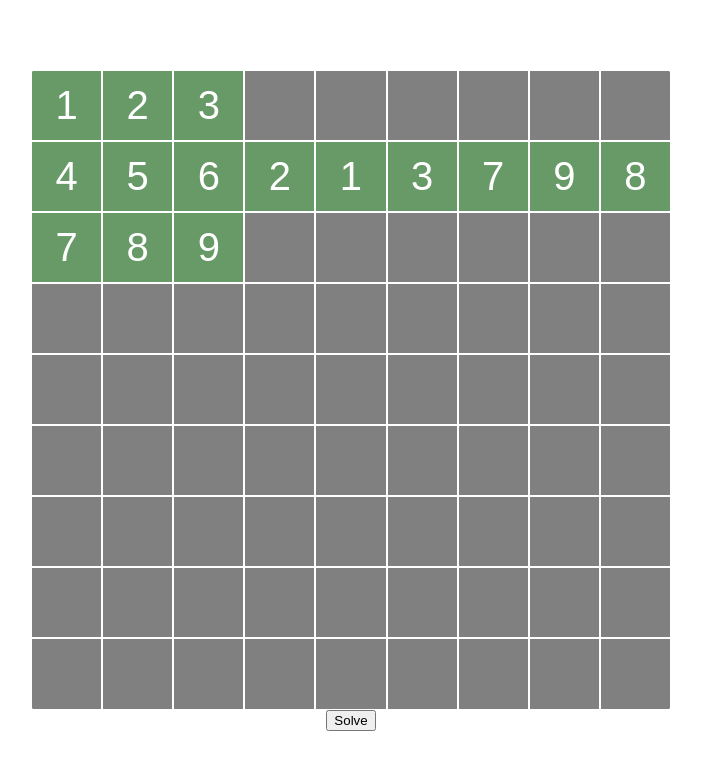
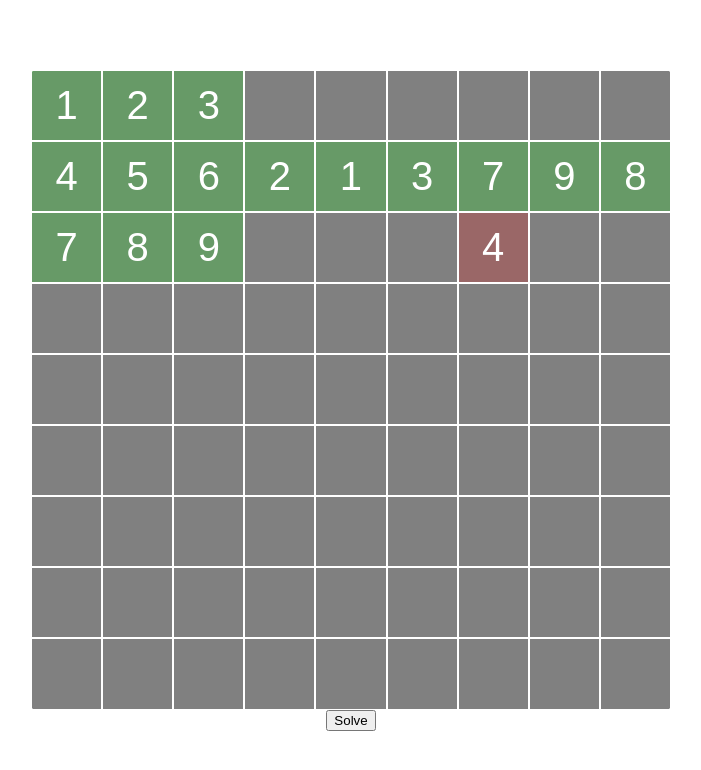
Before and after one commit to NilsRamstoeck/Sudoku, a website built with Vite: page index.html in a window 1280 px wide. Shown: the whole page, without its empty margins (289-990 px from the left). Built offline with nearby package versions, Linux system fonts and the light colour scheme.

Commit message:
Implemented checkSolvable

```diff
--- a/src/Solver.ts
+++ b/src/Solver.ts
@@ -8,28 +8,76 @@ export class Solver {
     }
 
     async solve(step = 0) {
-        this.checkSolvable();
+        if (!this.checkSolvable()) return false;
         const wfc = this.wfc();
-        let state:ReturnType<typeof wfc.next>;
-        do{
+        let state: ReturnType<typeof wfc.next>;
+        do {
             state = wfc.next();
             const animation = new Promise<void>(resolve => setTimeout(_ => resolve(), step));
             if (step > 0) await animation;
-        }while(!state.done);
-        if(!state.value){
-            alert('Unsolvable!');
-        }
+        } while (!state.done);
+        return true;
     }
 
-    checkSolvable(){
+    checkSolvable() {
         //if in one row, column or square the amount of options is smaller than the fields that share them
         //a sudoku is not solvable
         const cellOptions = this.getCellOptions();
 
-        const rows:any = [];
-        //organize options into 9 squares, columns and rows
-        console.log(cellOptions.length);
+        type Option = typeof cellOptions[0];
 
+        const contextsList: Option[][][] = [];
+
+        const rows: Option[][] = [];
+        const columns: Option[][] = [];
+        const squares: Option[][] = [];
+
+        for (let i = 0; i < MAX_VALUE; i++) {
+            rows.push([]);
+            columns.push([]);
+            squares.push([]);
+        }
+
+        for (const option of cellOptions) {
+            const coords = Sudoku.getCellCoordinates(option.index)!;
+            rows[coords.row].push(option);
+            columns[coords.col].push(option);
+            squares[coords.square].push(option);
+        }
+
+        contextsList.push(rows);
+        contextsList.push(columns);
+        contextsList.push(squares);
+
+        for (const contexts of contextsList) {
+            for (const context of contexts) {
+                //get unique option sets
+                const optionSets: { count: number, options: number[] }[] = [];
+                for (const option of context) {
+
+                    let duplicate = false;
+                    let unsolvable = false;
+                    optionSets.forEach(compareOptions => {
+                        if (duplicate) return;
+                        if (compareOptions.options.length > option.options.length) {
+                            duplicate = compareOptions.options.every((value, index) => value == option.options[index]);
+                        } else {
+                            duplicate = option.options.every((value, index) => value == compareOptions.options[index]);
+                        }
+                        if (!duplicate) return;
+                        compareOptions.count++;
+                        unsolvable = compareOptions.count > compareOptions.options.length;
+                    });
+                    if (unsolvable) return false;
+                    if (!duplicate) optionSets.push({
+                        count: 1,
+                        options: option.options
+                    });
+                }
+            }
+        }
+
+        return true;
     }
 
     *wfc() {
@@ -38,7 +86,7 @@ export class Solver {
             if (cellOptions.length == 0) return true;
 
             for (const cell of cellOptions) {
-                if(cell.options.length == 0) return false;
+                if (cell.options.length == 0) return false;
                 if (cell.options.length > 1) break;
                 this.sudoku.set(cell.index, cell.options[0]);
                 yield;
--- a/src/main.ts
+++ b/src/main.ts
@@ -6,6 +6,8 @@ const solver = new Solver(sudoku);
 const cells = [...document.querySelectorAll<HTMLElement>('.sudoku .cell')];
 
 const puzzle = [1, 2, 3, -1, -1, -1, -1, -1, -1, 4, 5, 6, 2, 1, 3, 7, 9, 8, 7, 8, 9, -1, -1, -1, -1, -1, -1, -1, -1, -1, -1, -1, -1, -1, -1, -1, -1, -1, -1, -1, -1, -1, -1, -1, -1, -1, -1, -1, -1, -1, -1, -1, -1, -1, -1, -1, -1, -1, -1, -1, -1, -1, -1, -1, -1, -1, -1, -1, -1, -1, -1, -1, -1, -1, -1, -1, -1, -1, -1, -1, -1];
+
+puzzle[24] = 4;
 
 //Selection of cells
 document.addEventListener('click', (e) => {
@@ -16,8 +18,6 @@ document.addEventListener('click', (e) => {
     targetEl.classList.toggle('selected', true);
     const index = cells.indexOf(targetEl);
     const options = solver.getCellOption(index);
-
-    console.log(index, options?.options);
 
 })
 
@@ -50,6 +50,7 @@ cells.forEach((cell, index) => {
     })
     observer.observe(cell, { attributes: false, subtree: false, characterData: false, childList: true });
     cell.innerHTML = (puzzle[index] > 0 ? puzzle[index] : '') + '';
+    // cell.setAttribute('index', index+'');
 })
 
 sudoku.addEventListener('cell-set', ((e: CustomEvent<{ value: number, index: number }>) => {
@@ -63,6 +64,10 @@ sudoku.addEventListener('cell-set', ((e: CustomEvent<{ value: number, index: num
         el.classList.toggle('invalid', false);
         el.classList.toggle('valid', false);
     })
+
+    if (!solver.checkSolvable()) {
+        cells[index].classList.toggle('invalid', true);
+    }
 
     const methods = [
         {
@@ -93,7 +98,6 @@ sudoku.addEventListener('cell-set', ((e: CustomEvent<{ value: number, index: num
             });
         }
     }
-
 }) as EventListener);
 
 //Handle sudoku solved
@@ -101,8 +105,8 @@ sudoku.addEventListener('solved', () => {
     alert('DING DING DING');
 })
 
-function solve() {
-    solver.solve();
+async function solve(step: number) {
+    return await solver.solve(step);
 }
 
 function getHTMLColumn(col: number) {
@@ -150,7 +154,10 @@ function getHTMLSquare(square: number) {
 
 //expose solve and sudoku
 (<any>window).solve = solve;
+(<any>window).solver = solver;
 (<any>window).sudoku = sudoku;
 (<any>window).getHTMLColumn = getHTMLColumn;
 (<any>window).getHTMLRow = getHTMLRow;
-(<any>window).getHTMLSquare = getHTMLSquare;
+(<any>window).getHTMLSquare = getHTMLSquare
+
+setTimeout(() => { solve(300) }, 500);
--- a/style.css
+++ b/style.css
@@ -34,8 +34,9 @@ html, body{
 }
 
 .cell::after{
+    font-size: 18px;
     position: absolute;
-    content: '';
+    content: attr(index);
     width: 100%;
     height: 100%;
 }
```
